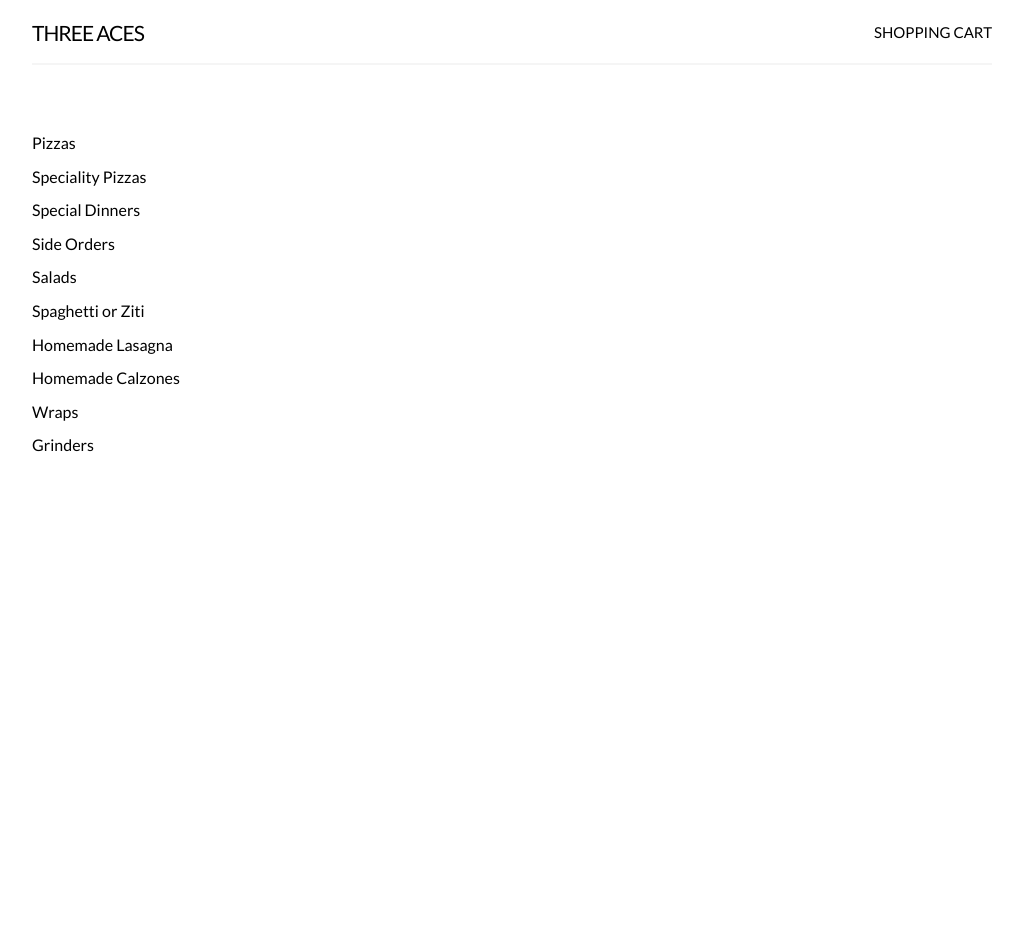
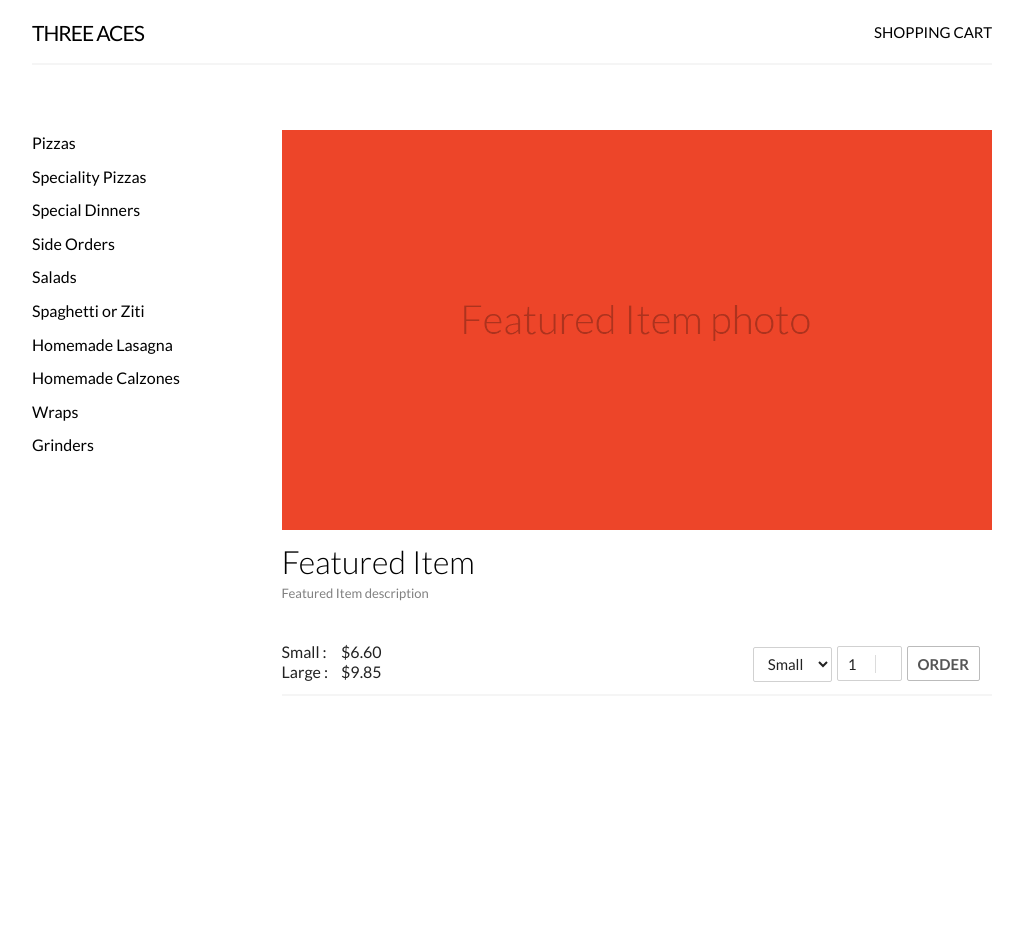
Before and after one commit to nelsonreitz/pizzaml, a PHP site: page / in a window 1280 px wide. Shown: the top 936 px of the page, without its empty margins (128-1151 px from the left). Before the commit the page ends 452 px from the top, so only its background shows below. Run offline with PHP 8.4, Linux system fonts and the light colour scheme; some libraries are stand-ins or nearby versions.

Commit message:
Front page

```diff
--- a/public/css/style.css
+++ b/public/css/style.css
@@ -106,6 +106,24 @@ a {
     margin: 0;
 }
 
+/* Featured Item */
+
+.featured-item .item {
+    border-top: 0;
+}
+
+.featured-item a {
+    font-weight: 300;
+}
+
+.featured-item .item-infos {
+    padding: 0;
+}
+
+.featured-item-photo {
+    width: 100%;
+}
+
 /* Item */
 
 .item {
@@ -175,7 +193,8 @@ ul.item-prices {
     bottom: 0;
 }
 
-.order-form input {
+.order-form input,
+.order-form button {
     margin-left: 2px;
 }
 
--- /dev/null
+++ b/views/index.php
@@ -0,0 +1,28 @@
+<div class="featured-item">
+  <a href="#"><img class="featured-item-photo" src="img/featured_item_photo.png" alt="Featured Item photo"></a>
+  <div class="item">
+
+    <div class="item-infos">
+      <h2 class="item-name"><a href="#">Featured Item</a></h2>
+      <p class="item-description">Featured Item description</p>
+      <ul class="item-prices">
+
+        <li class="item-price">small : <span class="sizeprice">$6.60</span></li>
+        <li class="item-price">large : <span class="sizeprice">$9.85</span></li>
+
+      </ul>
+
+      <form class="order-form" action="" method="">
+
+        <select class="order-size" name="size">
+          <option value="">small</option>
+          <option value="">large</option>
+        </select>
+
+        <input class="order-quantity" type="number" name="quantity" value="1" min="1" max="<?= MAX_QUANT ?>" />
+        <button type="button">Order</button>
+
+      </form>
+    </div><!-- .item-infos -->
+  </div><!-- .item -->
+</div><!-- .featured-item -->
```
Also changed, not shown: public/img/featured_item_photo.png (added).
